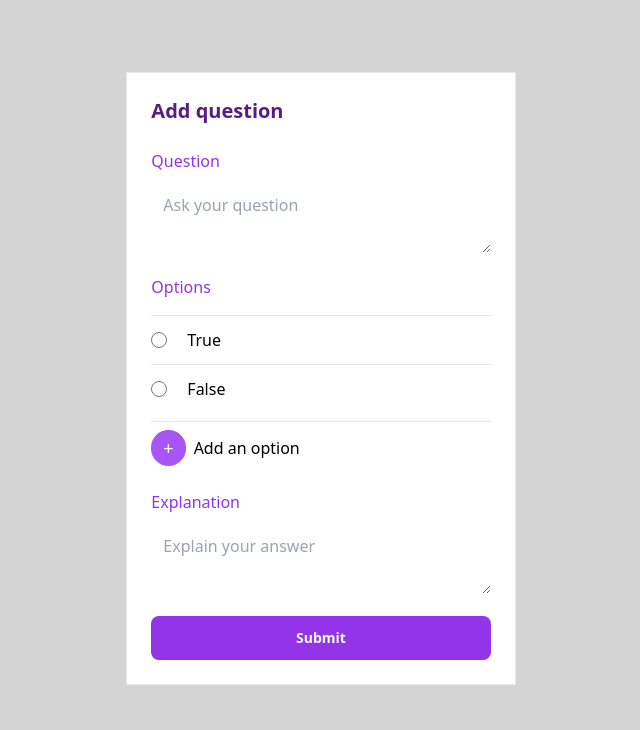
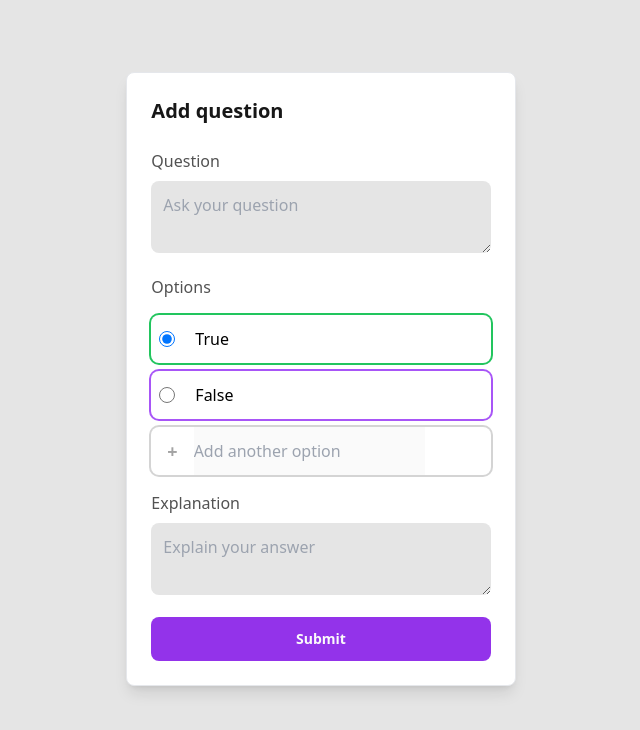
Before and after one commit to favouraka/multiple-options, a plain HTML site: page index.html in a window 1280 px wide. Shown: the whole page, without its empty margins (319-959 px from the left). Drawn offline with Linux system fonts and the light colour scheme.

Commit message:
Initial commit for StudyBetta Question setup UI

```diff
--- a/index.html
+++ b/index.html
@@ -18,10 +18,10 @@
         [x-cloak] { display: none !important; }
     </style>
 </head>
-<body class="bg-neutral-300">
+<body class="bg-neutral-200">
     <!-- landing -->
     <div class="p-8 lg:mx-auto w-full">
-        <div class="p-2 space-y-6 my-8 lg:w-1/3 md:w-2/3 mx-auto">
+        <div class="p-2 space-y-6 my-8 lg:w-1/3 md:w-2/3 mx-auto ">
             <div
                 x-data="{
                     options: [
@@ -33,37 +33,42 @@
                         this.$nextTick(() => { this.$refs.option.focus() });
                     }
                 }"
-                class="border-[1px] p-6 space-y-2 bg-white">
-                <p class="text-purple-900 font-semibold text-xl">Add question</p>
+                class="border-[1px] p-6 space-y-2 bg-white shadow-lg rounded-lg">
+                <p class="text-neutral-900 font-semibold text-xl">Add question</p>
                 <form action="#" class="flex flex-col gap-y-4 pt-4">
                     <!-- question text -->
                     <div class="space-y-2">
-                        <label class="text-purple-600" for="">Question</label>
-                        <textarea type="text" placeholder="Ask your question" class="p-3  w-full border-neutral-500 rounded-lg"></textarea>
+                        <label class="text-neutral-600" for="">Question</label>
+                        <textarea type="text" placeholder="Ask your question" class="p-3 focus:ring-purple-500 focus:ring-2  w-full border-neutral-500 bg-neutral-200 rounded-lg"></textarea>
                     </div>
                     <!-- options -->
 
-                    <label class="text-purple-600" for="">Options </label>
-                    <div class="flex flex-col divide-y-[1px]">
+                    <label class="text-neutral-600" for="">Options </label>
+                    <div class="flex flex-col gap-2">
                         <template x-for="(option, index) in options">
-                            <div class="flex gap-2 items-center">
-                                <input type="radio" @click="answer = index" name="option" x-bind:value="answer" class="rounded-lg border-[1px] checked:bg-purple-500 w-4 h-4 rounded-full" name="" id="">
-                                <input x-ref="option" x-model="options[index]" required type="text" name="" id="" class="p-3 placeholder:text-sm flex-1"  placeholder="Enter option here...">
+                            <div
+                                x-bind:class="(answer == index) ? 'ring-green-500 flex gap-2 items-center ring-2 px-2 rounded-lg' : 'ring-purple-500 flex gap-2 items-center ring-2 px-2 rounded-lg'">
+                                <input type="radio" required x-bind:checked="index == 0" @click="answer = index" name="option" x-bind:value="answer" class="rounded-lg border-[1px] checked:bg-purple-500 w-4 h-4 rounded-full" name="" id="">
+                                <input x-ref="option"
+                                    x-model="options[index]"
+                                    required type="text"
+                                    class="p-3 placeholder:text-sm flex-1"
+                                    placeholder="Enter option here...">
                                 <template x-if="(options.length > 2)">
                                     <button @click.prevent="options.splice(index, 1)">&times;</button>
                                 </template>
                             </div>
                         </template>
-                        <div class="flex gap-2 py-2 items-center mt-2" @click="addOption">
-                           <div class="p-1 px-3 bg-purple-500 text-white text-lg rounded-full">&plus;</div>
-                            <p class="">Add an option</p>
+                        <div class="flex gap-2 px-2 items-center ring-2 ring-neutral-300 rounded-lg" @click="addOption">
+                           <div class=" text-neutral-400 px-2 text-lg font-bold rounded-full">&plus;</div>
+                            <input disabled type="text" placeholder="Add another option " class=" py-3 placeholder:text-base">
                         </div>
                     </div>
 
                     <!-- explanation text -->
                     <div class="space-y-2">
-                        <label class="text-purple-600" for="">Explanation</label>
-                        <textarea type="text" placeholder="Explain your answer" class="p-3  w-full border-neutral-500 rounded-lg"></textarea>
+                        <label class="text-neutral-600" for="">Explanation</label>
+                        <textarea type="text" placeholder="Explain your answer" class="p-3 focus:ring-purple-500 focus:ring-2  w-full border-neutral-500 bg-neutral-200 rounded-lg"></textarea>
                     </div>
 
 
```
